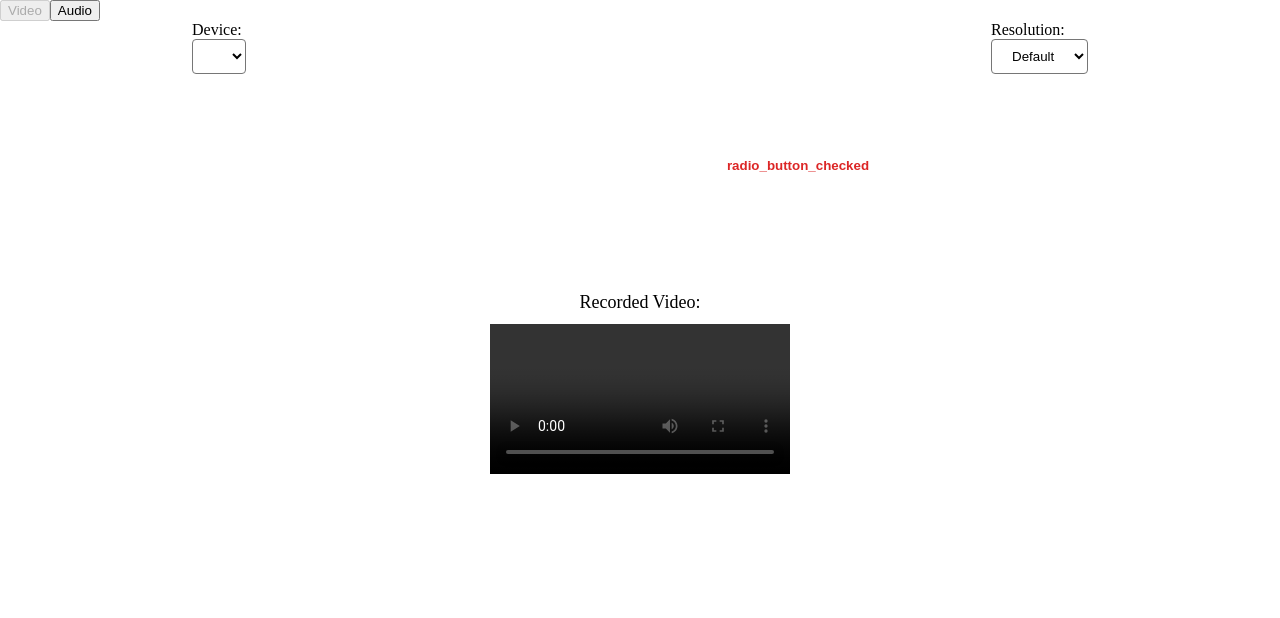
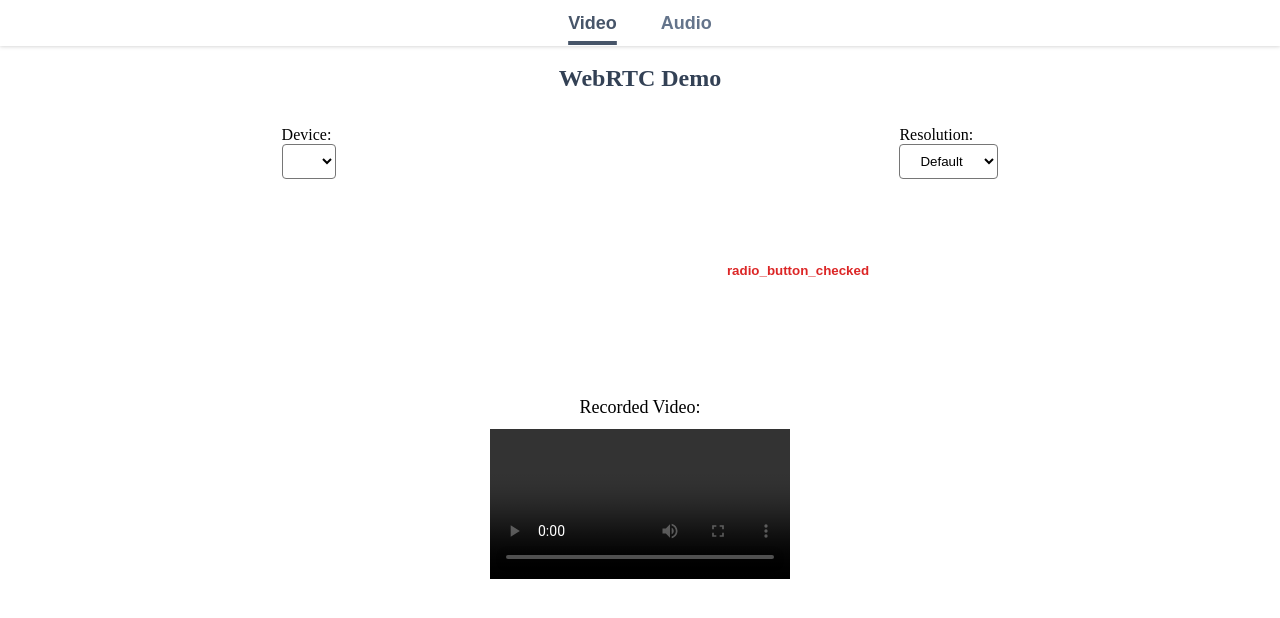
Before and after one commit to Anurav-Garg/WebRTC-Demo, an Angular app: page / in a window 1280 px wide. Shown: the top 618 px of the page. Built offline with nearby package versions, Linux system fonts and the light colour scheme.

Commit message:
feat: add styling and videoResolutions import to main component

```diff
--- a/src/app/app.component.css
+++ b/src/app/app.component.css
@@ -0,0 +1,69 @@
+.navbar {
+  top:0px;
+  position: sticky;
+  z-index: 10;
+
+  background-color: white;
+  filter: drop-shadow(0 1px 2px rgb(0 0 0 / 0.1)) drop-shadow(0 1px 1px rgb(0 0 0 / 0.06));
+
+  border-top-width: 0px;
+  border-bottom-width: 0.125rem;
+  border-right-width: 0px;
+  border-left-width: 0px;
+
+  display: flex;
+  justify-content: center;
+  gap: 2rem;
+
+  padding: 0.5rem;
+  margin-bottom: 1rem;
+}
+
+button {
+  font-size: 1.125rem;
+  line-height: 1.75rem;
+  color: rgb(71 85 105);
+  font-weight: 600;
+
+  border-style: none;
+  background: none;
+
+  transition-property: color, background-color, border-color, text-decoration-color, fill, stroke, opacity, box-shadow, transform, filter, backdrop-filter;
+  transition-timing-function: cubic-bezier(0.4, 0, 0.2, 1);
+  transition-duration: 300ms;
+
+  text-decoration-line: underline;
+  text-underline-offset: 12px;
+  text-decoration-thickness: 4px;
+}
+
+button.active {
+  cursor: pointer;
+
+  color: rgb(100 116 139);
+  text-decoration: none;
+}
+
+button.active:hover {
+  color: rgb(0 0 0);
+}
+
+.page-container {
+  width: 100%;
+
+  display: flex;
+  flex-direction: column;
+  align-items: center;
+  gap: 2rem;
+}
+
+.heading {
+  font-size: 1.5rem;
+  line-height: 2rem;
+  color: rgb(51 65 85);
+  font-weight: 700;
+}
+
+.content-page-container {
+  width: 80%;
+}
--- a/src/app/app.component.html
+++ b/src/app/app.component.html
@@ -1,16 +1,34 @@
 <div class="navbar">
-  <button [disabled]="onVideoPage" (click)="togglePage()">Video</button>
-  <button [disabled]="!onVideoPage" (click)="togglePage()">Audio</button>
+  <button
+    [disabled]="onVideoPage"
+    (click)="togglePage()"
+    [ngClass]="{ active: !onVideoPage }"
+  >
+    Video
+  </button>
+  <button
+    [disabled]="!onVideoPage"
+    (click)="togglePage()"
+    [ngClass]="{ active: onVideoPage }"
+  >
+    Audio
+  </button>
 </div>
 
+<div class="page-container">
+  <div class="heading">WebRTC Demo</div>
   <app-video-page
     *ngIf="onVideoPage; else audioPage"
     [(videoDevices)]="videoDevices"
+    [videoResolutions]="allowedVideoResolutions"
     (gotPermission)="updateDevices()"
+    class="content-page-container"
   />
   <ng-template #audioPage>
     <app-audio-page
       [(audioDevices)]="audioDevices"
       (gotPermission)="updateDevices()"
+      class="content-page-container"
     />
   </ng-template>
+</div>
--- a/src/app/app.component.ts
+++ b/src/app/app.component.ts
@@ -1,4 +1,5 @@
 import { Component, OnInit } from '@angular/core';
+import { videoResolution, videoResolutions } from './videoResolutions';
 
 @Component({
   selector: 'app-root',
@@ -13,6 +14,7 @@ export class AppComponent implements OnInit {
   audioNotAllowed = false;
   videoDevices: MediaDeviceInfo[] = [];
   audioDevices: MediaDeviceInfo[] = [];
+  allowedVideoResolutions: videoResolution[] = videoResolutions;
 
   async ngOnInit() {
     this.updateDevices();
```
Lines whose indentation alone changed are shown as unchanged.
